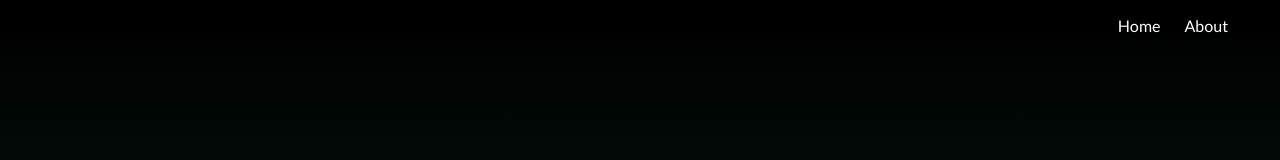
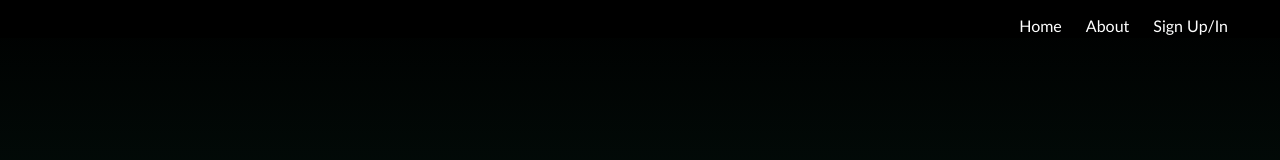
Before and after one commit to kat-mart/hacktech25, a React (Create React App) app in the folder budgetnator/: page / in a window 1280 px wide. Shown: the top 160 px of the page. Built offline with nearby package versions, Linux system fonts and the light colour scheme; no server answers.

Commit message:
add sign in or out

```diff
--- a/budgetnator/src/components/Navbar.js
+++ b/budgetnator/src/components/Navbar.js
@@ -13,6 +13,9 @@ export default function Navbar() {
                 <li>
                     <Link to='/About'>About</Link>
                 </li>
+                <li>
+                    <Link to='/AuthPage'>Sign Up/In</Link>
+                </li>
             </ul>
         </nav>
     );
```
